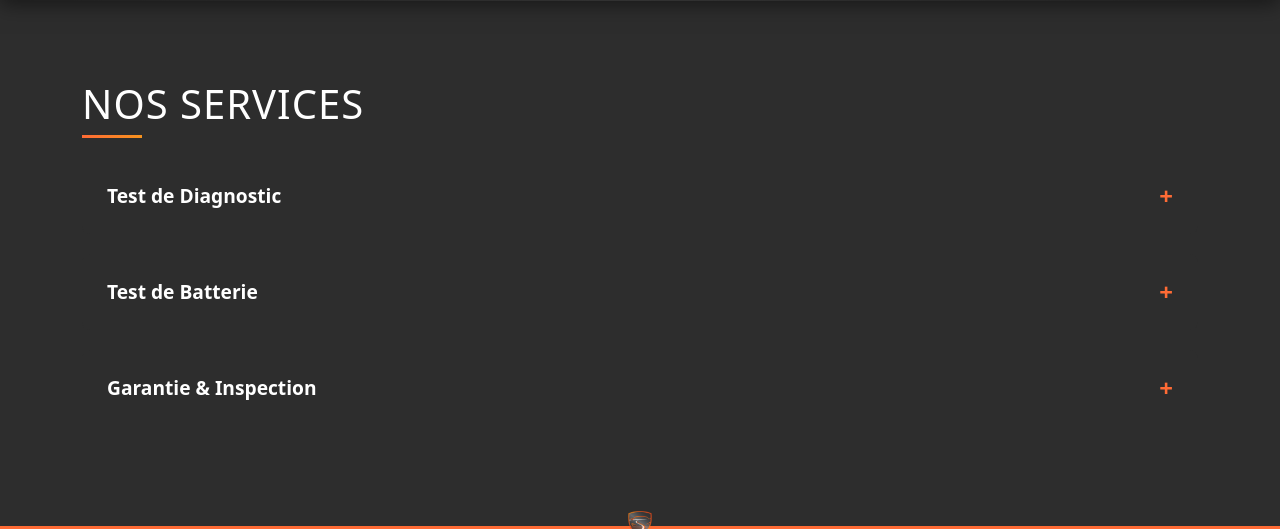
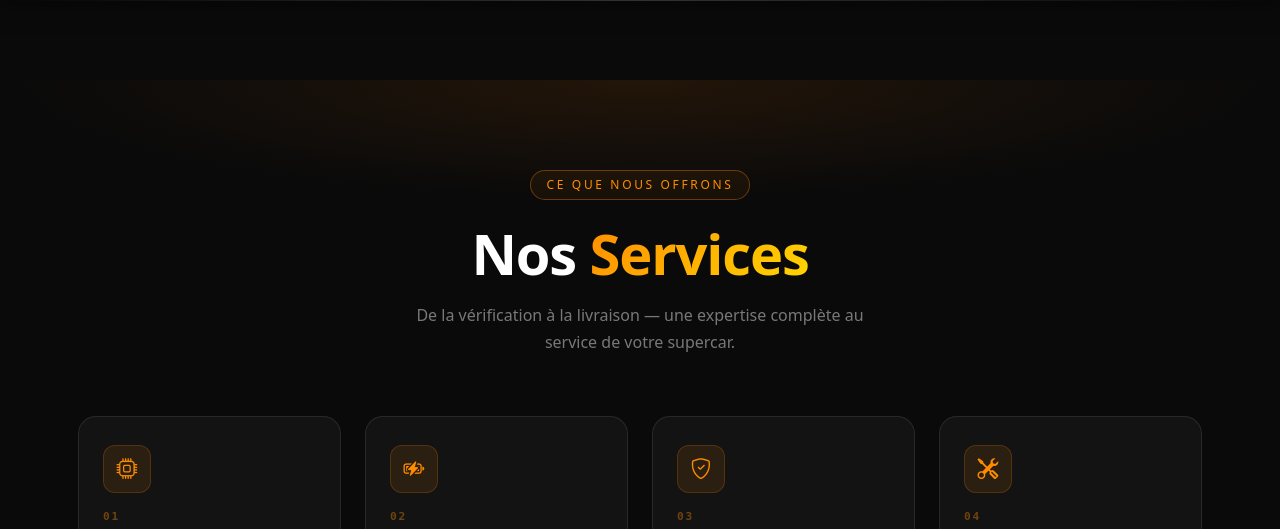
Before and after one commit to Nixnxx/Projet-Supercar, a PHP site: page /services.php in a window 1280 px wide. Shown: the part 89-618 px from the top of the page. Run offline with PHP 8.4, Linux system fonts and the light colour scheme; grey boxes are pictures that could not be loaded.

Commit message:
julien a mis a jour la partie service et son css

```diff
--- a/PROJET SUPERCAR/PROJET SUPERCAR/Client/Main/HTML/css/service.css
+++ b/PROJET SUPERCAR/PROJET SUPERCAR/Client/Main/HTML/css/service.css
@@ -1,194 +1,214 @@
-/*SERVICE JULIEN*/
-.diagnostic-card {
+#services {
+    background: #0a0a0a;
+    padding-bottom: 80px;
+}
+
+/* ── Hero ── */
+.services-hero {
+    padding: 90px 20px 60px;
+    text-align: center;
+    background: radial-gradient(ellipse 70% 50% at 50% 0%, rgba(255,120,0,0.1) 0%, transparent 70%);
+}
+
+.hero-label {
+    display: inline-block;
+    font-size: 0.75rem;
+    letter-spacing: 0.22em;
+    text-transform: uppercase;
+    color: #ff8c00;
+    border: 1px solid rgba(255,140,0,0.35);
+    padding: 5px 16px;
+    border-radius: 50px;
+    margin-bottom: 20px;
+    background: rgba(255,140,0,0.06);
+}
+
+.hero-title {
+    font-size: clamp(2rem, 5vw, 3.5rem);
+    font-weight: 800;
+    color: #fff;
+    letter-spacing: -0.02em;
+    margin-bottom: 14px;
+}
+
+.hero-title .highlight {
+    background: linear-gradient(135deg, #ff8c00, #ffd700);
+    -webkit-background-clip: text;
+    -webkit-text-fill-color: transparent;
+    background-clip: text;
+}
+
+.hero-sub {
+    font-size: 1rem;
+    color: rgba(255,255,255,0.45);
+    max-width: 500px;
+    margin: 0 auto;
+    line-height: 1.7;
+}
+
+/* ── Grid ── */
+.services-wrapper {
+    display: grid;
+    grid-template-columns: repeat(auto-fit, minmax(260px, 1fr));
+    gap: 24px;
+    max-width: 1180px;
+    margin: 0 auto;
+    padding: 0 28px;
+}
+
+/* ── Glass Card ── */
+.service-card {
+    background: rgba(255, 255, 255, 0.04);
+    border: 1px solid rgba(255, 255, 255, 0.09);
+    border-radius: 18px;
+    padding: 28px 24px 24px;
+    transition: transform 0.3s ease, box-shadow 0.3s ease, border-color 0.3s ease;
+}
+
+.service-card:hover {
+    transform: translateY(-6px);
+    border-color: rgba(255, 140, 0, 0.35);
+    box-shadow: 0 16px 48px rgba(0,0,0,0.5), 0 0 60px rgba(255,100,0,0.06);
+}
+
+/* ── Icon ── */
+.card-icon {
+    width: 48px;
+    height: 48px;
+    border-radius: 12px;
+    background: rgba(255,140,0,0.1);
+    border: 1px solid rgba(255,140,0,0.2);
     display: flex;
     align-items: center;
-    background: var(--light-grey);
-    border: 1px solid var(--accent-grey);
-    border-radius: 12px;
-    overflow: hidden;
-    margin: 30px 0;
-    transition: all 0.4s cubic-bezier(0.175, 0.885, 0.32, 1.275); /* Animation fluide */
-    cursor: pointer;
+    justify-content: center;
+    font-size: 1.3rem;
+    color: #ff8c00;
+    margin-bottom: 16px;
+    transition: background 0.3s;
 }
 
-/* Partie Image (Le petit rectangle) */
-.diag-image {
-    flex: 0 0 250px; /* Largeur fixe pour le rectangle de l'image */
-    height: 180px;
-    overflow: hidden;
-    border-right: 3px solid var(--primary-orange);
+.service-card:hover .card-icon {
+    background: rgba(255,140,0,0.2);
 }
 
-.diag-image img {
+/* ── Number ── */
+.card-number {
+    font-size: 0.7rem;
+    letter-spacing: 0.15em;
+    color: rgba(255,140,0,0.4);
+    font-weight: 700;
+    margin-bottom: 6px;
+    font-family: monospace;
+}
+
+/* ── Title ── */
+.card-title {
+    font-size: 1.2rem;
+    font-weight: 700;
+    color: #fff;
+    margin-bottom: 14px;
+    transition: color 0.3s;
+}
+
+.service-card:hover .card-title {
+    color: #ffa940;
+}
+
+/* ── Image ── */
+.card-image-wrap {
+    border-radius: 10px;
+    overflow: hidden;
+    height: 150px;
+    margin-bottom: 16px;
+}
+
+.card-image-wrap img {
     width: 100%;
     height: 100%;
     object-fit: cover;
-    transition: transform 0.5s ease;
+    filter: brightness(0.6) saturate(0.8);
+    transition: transform 0.4s ease, filter 0.4s ease;
 }
 
-/* Partie Texte */
-.diag-text {
-    padding: 25px;
-    flex: 1;
+.service-card:hover .card-image-wrap img {
+    transform: scale(1.05);
+    filter: brightness(0.8) saturate(1);
 }
 
-.diag-text h3 {
-    color: var(--primary-orange);
-    margin-bottom: 10px;
-    font-size: 1.6rem;
+/* ── Description ── */
+.card-desc {
+    font-size: 0.88rem;
+    color: rgba(255,255,255,0.5);
+    line-height: 1.7;
+    margin-bottom: 16px;
 }
 
-.diag-text p {
-    margin: 0;
-    font-size: 1rem;
-    color: var(--text-grey);
+/* ── Tag ── */
+.card-tag {
+    display: inline-block;
+    font-size: 0.7rem;
+    letter-spacing: 0.1em;
+    text-transform: uppercase;
+    color: #ffd700;
+    background: rgba(255,215,0,0.07);
+    border: 1px solid rgba(255,215,0,0.2);
+    border-radius: 50px;
+    padding: 4px 12px;
 }
 
-.diag-text span {
-    display: block;
-    margin-top: 10px;
-    font-style: italic;
-    color: var(--secondary-orange);
+/* ── CTA ── */
+.services-cta {
+    display: flex;
+    align-items: center;
+    justify-content: center;
+    gap: 24px;
+    flex-wrap: wrap;
+    max-width: 680px;
+    margin: 52px auto 0;
+    padding: 32px 36px;
+    background: rgba(255,255,255,0.03);
+    border: 1px solid rgba(255,140,0,0.2);
+    border-radius: 18px;
+    text-align: center;
 }
 
-/* --- ANIMATIONS AU SURVOL --- */
-
-.diagnostic-card:hover {
-    transform: translateY(-5px) scale(1.01);
-    border-color: var(--primary-orange);
-    box-shadow: 0 10px 30px rgba(255, 107, 53, 0.2);
+.services-cta p {
+    color: rgba(255,255,255,0.55);
+    margin: 0;
+    font-size: 0.95rem;
 }
 
-.diagnostic-card:hover .diag-image img {
-    transform: scale(1.1);
+.cta-btn {
+    display: inline-block;
+    padding: 12px 30px;
+    background: linear-gradient(135deg, #ff8c00, #ff5500);
+    color: #fff;
+    font-weight: 700;
+    font-size: 0.9rem;
+    border-radius: 50px;
+    text-decoration: none;
+    transition: transform 0.2s, box-shadow 0.2s;
+    box-shadow: 0 4px 20px rgba(255,100,0,0.3);
 }
 
-/* Responsive : On empile sur mobile */
-@media (max-width: 600px) {
-    .diagnostic-card {
+.cta-btn:hover {
+    transform: translateY(-2px);
+    box-shadow: 0 8px 28px rgba(255,100,0,0.45);
+    color: #fff;
+}
+
+/* ── Responsive ── */
+@media (max-width: 768px) {
+    .services-wrapper {
+        grid-template-columns: 1fr;
+        padding: 0 16px;
+    }
+    .services-hero {
+        padding: 60px 16px 40px;
+    }
+    .services-cta {
+        margin: 36px 16px 0;
         flex-direction: column;
-    }
-    .diag-image {
-        flex: none;
-        width: 100%;
-        border-right: none;
-        border-bottom: 3px solid var(--primary-orange);
+        gap: 14px;
     }
 }
-
-/* --- ACCORDÉON / MENU DÉROULANT --- */
-
-.accordion-item {
-    margin-bottom: 20px;
-    border-radius: 8px;
-    background: var(--light-grey);
-    border: 1px solid var(--accent-grey);
-    overflow: hidden;
-    transition: all 0.3s ease;
-}
-
-/* On cache la checkbox */
-.accordion-item input[type="checkbox"] {
-    display: none;
-}
-
-/* En-tête du menu */
-.accordion-header {
-    display: flex;
-    justify-content: space-between;
-    align-items: center;
-    padding: 20px 25px;
-    background: var(--medium-grey);
-    color: var(--white);
-    font-size: 1.2rem;
-    font-weight: 600;
-    cursor: pointer;
-    transition: background 0.3s ease, color 0.3s ease;
-}
-
-.accordion-header:hover {
-    color: var(--primary-orange);
-    background: var(--light-grey);
-}
-
-.accordion-header .icon {
-    color: var(--primary-orange);
-    font-size: 1.5rem;
-    transition: transform 0.3s ease;
-}
-
-/* Contenu déroulant (caché par défaut) */
-.accordion-content {
-    max-height: 0;
-    overflow: hidden;
-    transition: max-height 0.4s cubic-bezier(0, 1, 0, 1);
-    background: var(--light-grey);
-}
-
-/* Logique d'ouverture au clic */
-.accordion-item input:checked ~ .accordion-content {
-    max-height: 1000px;
-    transition: max-height 0.6s cubic-bezier(1, 0, 1, 0);
-    border-top: 2px solid var(--primary-orange);
-}
-
-.accordion-item input:checked ~ .accordion-header .icon {
-    transform: rotate(45deg);
-    color: var(--white);
-}
-
-/* --- STYLE INTERNE (Image + Texte) --- */
-
-.diagnostic-card {
-    display: flex;
-    align-items: center;
-    padding: 20px;
-    gap: 25px;
-    animation: fadeIn 0.5s ease;
-}
-
-.diag-image {
-    flex: 0 0 400px;
-    height: 130px;
-    border-radius: 8px;
-    overflow: hidden;
-    border: 2px solid var(--primary-orange);
-    box-shadow: 0 5px 15px rgba(0,0,0,0.3);
-}
-
-.diag-image img {
-    width: 100%;
-    height: 100%;
-    object-fit: cover;
-}
-
-.diag-text {
-    flex: 1;
-}
-
-.diag-text p {
-    color: var(--text-grey);
-    font-size: 1rem;
-    line-height: 1.6;
-    margin: 0;
-}
-
-/* Petite animation d'apparition du contenu */
-@keyframes fadeIn {
-    from { opacity: 0; transform: translateY(10px); }
-    to { opacity: 1; transform: translateY(0); }
-}
-
-/* Adaptabilité mobile */
-@media (max-width: 600px) {
-    .diagnostic-card {
-        flex-direction: column;
-        text-align: center;
-    }
-    .diag-image {
-        width: 100%;
-        flex: none;
-    }
-}
-
-/*SERVICE JULIEN*/
--- a/PROJET SUPERCAR/PROJET SUPERCAR/Client/Main/HTML/services.php
+++ b/PROJET SUPERCAR/PROJET SUPERCAR/Client/Main/HTML/services.php
@@ -1,75 +1,81 @@
+<body>
+    <?php include 'header.php'; ?>
 
-<body>
-       <?php
-  include 'header.php';
-  ?>
+    <!-- Services Section -->
+    <section id="services">
 
-    <section id="services">
-    <div class="container">
-        <h2>Nos Services</h2>
-
-        <div class="accordion-item">
-            <input type="checkbox" id="service1">
-            <label class="accordion-header" for="service1">
-                <span>Test de Diagnostic</span>
-                <span class="icon">+</span>
-            </label>
-            <div class="accordion-content">
-                <div class="diagnostic-card">
-                    <div class="diag-image">
-                        <img src="Images-Index/Service_Image/diagnostic-auto-opt-scaled.jpg" alt="Test de Diagnostic">
-                    </div>
-                    <div class="diag-text">
-                        <p>Le voyant moteur clignote comme une discothèque depuis trois semaines ? On branche nos outils, on décode le mystère et on vous dit ce qui cloche vraiment.</p>
-                    </div>
-                </div>
-            </div>
+        <!-- Hero Section -->
+        <div class="services-hero">
+            <span class="hero-label">Ce que nous offrons</span>
+            <h1 class="hero-title">Nos <span class="highlight">Services</span></h1>
+            <p class="hero-sub">De la vérification à la livraison — une expertise complète au service de votre supercar.</p>
         </div>
 
-        <div class="accordion-item">
-            <input type="checkbox" id="service2">
-            <label class="accordion-header" for="service2">
-                <span>Test de Batterie</span>
-                <span class="icon">+</span>
-            </label>
-            <div class="accordion-content">
-                <div class="diagnostic-card">
-                    <div class="diag-image">
-                        <img src="Images-Index/Service_Image/batterie.jpeg" alt="Test de Batterie">
-                    </div>
-                    <div class="diag-text">
-                        <p>On teste la Batterie pour s'assurer qu'elle est en pleine forme. Si elle est faible, on vous le dit avant que votre voiture ne décide de faire une sieste au milieu de la route.</p>
-                    </div>
+        <!-- Services Cards -->
+        <div class="services-wrapper">
+
+        <!-- Service Card 1 -->
+            <div class="service-card">
+                <div class="card-icon">
+                    <i class="bi bi-cpu"></i>
                 </div>
+                <div class="card-number">01</div>
+                <h3 class="card-title">Test de Diagnostic</h3>
+                <div class="card-image-wrap">
+                    <img src="Images-Index/Service_Image/diagnostic-auto-opt-scaled.jpg" alt="Diagnostic">
+                </div>
+                <p class="card-desc">Le voyant moteur clignote comme une discothèque depuis trois semaines ? On branche nos outils, on décode le mystère et on vous dit ce qui cloche vraiment.</p>
+                <span class="card-tag">Électronique & Moteur</span>
             </div>
-        </div>
 
-        <div class="accordion-item">
-            <input type="checkbox" id="service3">
-            <label class="accordion-header" for="service3">
-                <span>Garantie & Inspection</span>
-                <span class="icon">+</span>
-            </label>
-            <div class="accordion-content">
-                <div class="diagnostic-card">
-                    <div class="diag-image">
-                        <img src="Images-Index/Service_Image/medium_garantie_constructeur_b72f96b316.png">
-                    </div>
-                    <div class="diag-text">
-                        <p>Toutes nos voitures passent par des contrôles techniques stricts. Des garanties allant jusqu'à 24 mois peuvent être ajoutées selon vos besoins.</p>
-                    </div>
+            <!-- Service Card 2 -->
+            <div class="service-card">
+                <div class="card-icon">
+                    <i class="bi bi-battery-charging"></i>
                 </div>
+                <div class="card-number">02</div>
+                <h3 class="card-title">Test de Batterie</h3>
+                <div class="card-image-wrap">
+                    <img src="Images-Index/Service_Image/batterie.jpeg" alt="Batterie">
+                </div>
+                <p class="card-desc">On teste la batterie pour s'assurer qu'elle est en pleine forme. Si elle est faible, on vous le dit avant que votre voiture ne décide de faire une sieste au milieu de la route.</p>
+                <span class="card-tag">Alimentation & Énergie</span>
             </div>
+
+            <!-- Service Card 3 -->
+            <div class="service-card">
+                <div class="card-icon">
+                    <i class="bi bi-shield-check"></i>
+                </div>
+                <div class="card-number">03</div>
+                <h3 class="card-title">Garantie & Inspection</h3>
+                <div class="card-image-wrap">
+                    <img src="Images-Index/Service_Image/medium_garantie_constructeur_b72f96b316.png" alt="Garantie">
+                </div>
+                <p class="card-desc">Toutes nos voitures passent par des contrôles techniques stricts. Des garanties allant jusqu'à 24 mois peuvent être ajoutées selon vos besoins.</p>
+                <span class="card-tag">Contrôle qualité</span>
+            </div>
+
+            <!-- Service Card 4 -->
+            <div class="service-card">
+                <div class="card-icon">
+                    <i class="bi bi-tools"></i>
+                </div>
+                <div class="card-number">04</div>
+                <h3 class="card-title">Maintenance</h3>
+                <div class="card-image-wrap">
+                    <img src="Images-Index/Service_Image/hero-service-img1.jpg" alt="Maintenance">
+                </div>
+                <p class="card-desc">Nos services de maintenance garantissent que votre véhicule reste en parfait état de marche. Nous proposons des forfaits adaptés à vos besoins et à votre budget.</p>
+                <span class="card-tag">Entretien régulier</span>
+            </div>
+
         </div>
 
 
-    </div>
-</section>
+    </section>
 
-     <?php
-  include 'footer.php';
-  ?>
-<script src="https://cdn.jsdelivr.net/npm/bootstrap@5.3.3/dist/js/bootstrap.bundle.min.js"></script>
-
+    <?php include 'footer.php'; ?>
+    <script src="https://cdn.jsdelivr.net/npm/bootstrap@5.3.3/dist/js/bootstrap.bundle.min.js"></script>
 </body>
 </html>
```
Also changed, not shown: PROJET SUPERCAR/PROJET SUPERCAR/Client/Main/HTML/Images-Index/Service_Image/hero-service-img1.jpg (added).
